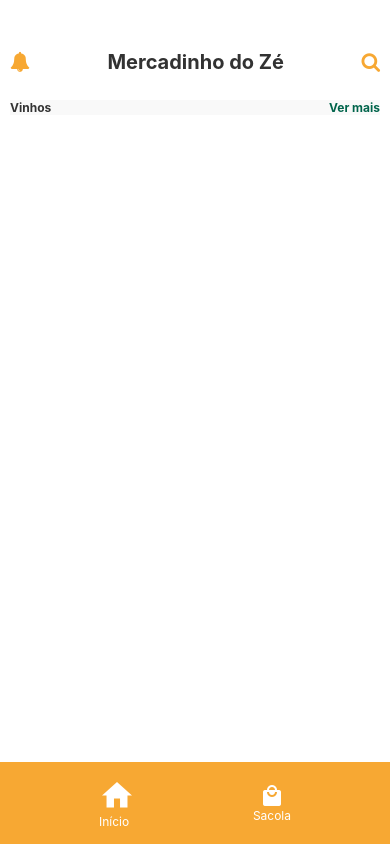
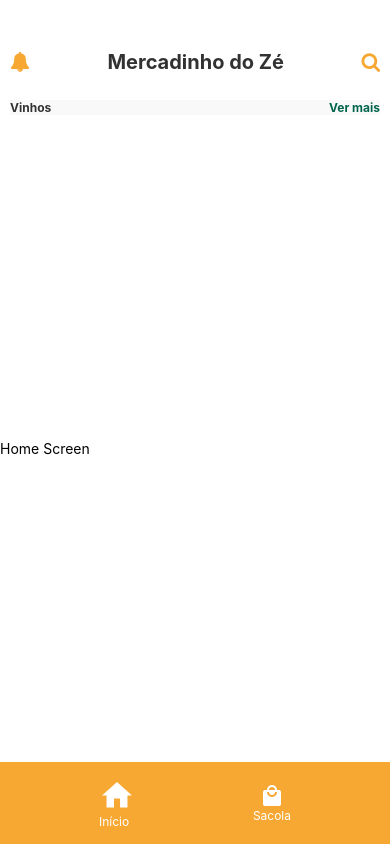
Before and after one commit to RodrigoGottschall/appMz-, a React Native app in the folder mercadinho-do-ze/: screen /BagScreen in a window 390 px wide. Built offline with nearby package versions, Linux system fonts and the light colour scheme.

Commit message:
navigation animation removal

```diff
--- a/mercadinho-do-ze/App.tsx
+++ b/mercadinho-do-ze/App.tsx
@@ -21,7 +21,9 @@ const App: React.FC = () => {
   return (
     <Provider store={store}>
       <NavigationContainer>
-        <Stack.Navigator screenOptions={{ headerShown: false }}>
+        <Stack.Navigator
+          screenOptions={{ headerShown: false, animationEnabled: false }}
+        >
           {isLoading ? (
             <Stack.Screen name="Loading" component={LoadingScreen} />
           ) : (
--- a/mercadinho-do-ze/screens/BagScreen.tsx
+++ b/mercadinho-do-ze/screens/BagScreen.tsx
@@ -15,6 +15,7 @@ const BagScreen: React.FC = () => {
         <Header />
         <WineTextContainer />
       </View>
+      <Text>Sacola screen</Text>
       <Footer
         onTabPress={(tabName) => setActiveScreen(tabName)}
         activeTab={activeScreen}
--- a/mercadinho-do-ze/screens/HomeScreen.tsx
+++ b/mercadinho-do-ze/screens/HomeScreen.tsx
@@ -15,6 +15,7 @@ const HomeScreen: React.FC = () => {
         <Header />
         <WineTextContainer />
       </View>
+      <Text>Home Screen</Text>
       <Footer
         onTabPress={(tabName) => setActiveScreen(tabName)}
         activeTab={activeScreen}
```
